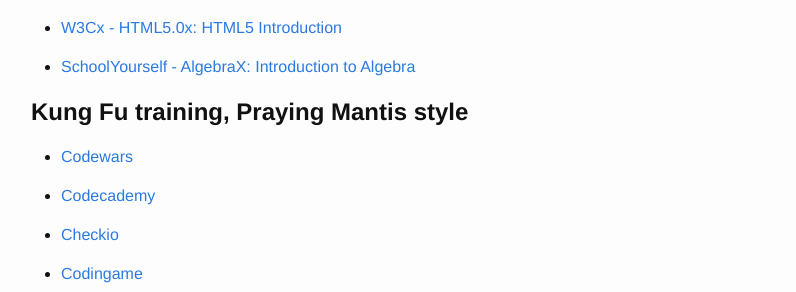
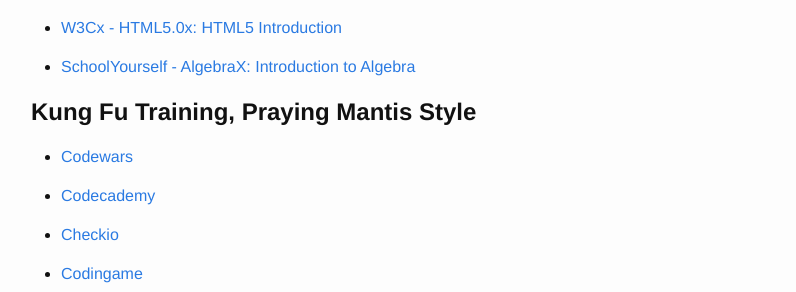
Before and after one commit to slurpcode/beast, a Jekyll site: the page built from about.md, in a window 1280 px wide and 900 px high, scrolled down 1150 px. Shown: the part 162-454 px from the top of the window, without its empty margins (239-1035 px from the left). Built offline with Jekyll 4.4.1, drawn with Linux system fonts in a browser that asks for light colours.

```diff
--- a/_includes/footer.html
+++ b/_includes/footer.html
@@ -2,7 +2,7 @@
 
   <div class="wrapper">
 
-    <h2 class="footer-heading">{{ site.upwork }}</h2>
+    <h2 class="footer-heading"></h2>
 
     <div class="footer-col-wrapper">
       <div class="footer-col footer-col-1">
--- a/about.md
+++ b/about.md
@@ -10,7 +10,7 @@ https://www.google.com.au/search?q=jedi+master&tbm=isch&tbo=u&source=univ&sa=X&v
 https://en.wikipedia.org/wiki/Barney_Stinson){:target="_blank"} Barney Stinson, [The Bro from Seinfeld](
 https://www.google.com.au/search?q=seinfeld+the+bro&espv=2&biw=1285&bih=1415&tbm=isch&tbo=u&source=univ&sa=X&ved=0ahUKEwjhtLvDlNzLAhWC5qYKHczfC3cQsAQIIw){:target="_blank"}....[no soup for you](
 https://www.google.com.au/search?q=no+soup+for+you&espv=2&biw=1216&bih=1391&source=lnms&tbm=isch&sa=X&ved=0ahUKEwiyoY6uluLNAhVGsJQKHQW1A1UQ_AUIBigB), [International Departures](
-https://www.mixcloud.com/internationaldepartures/), [ABGT](
+https://www.mixcloud.com/internationaldepartures/){:target="_blank"}, [ABGT](
 http://www.aboveandbeyond.nu/abgt){:target="_blank"}, [Menulog](
 https://www.menulog.com.au/){:target="_blank"}. I've seen the first five seasons of [The Walking Dead](
 http://www.amc.com/shows/the-walking-dead){:target="_blank"} and I sometimes enjoy [Friday Night Football](
@@ -109,7 +109,7 @@ https://jquery.com/){:target="_blank"}, [Bootstrap](http://getbootstrap.com/){:t
 
 - [SchoolYourself - AlgebraX: Introduction to Algebra](https://courses.edx.org/certificates/f6dbf8dcff354947aff06153b5fb8462){:target="_blank"}
 
-**Kung Fu training, Praying Mantis style**
+**Kung Fu Training, Praying Mantis Style**
 ===================
 
 - [Codewars](http://www.codewars.com/users/Beast/){:target="_blank"}
@@ -153,8 +153,6 @@ http://www.seamonkey-project.org/){:target="_blank"}
 
 - [YouTube](https://www.youtube.com/channel/UCitIpEBxV_-DbycXL1kag2w){:target="_blank"}
 
-
-
 **Some of my favorite websites**
 ===============================
 
```
